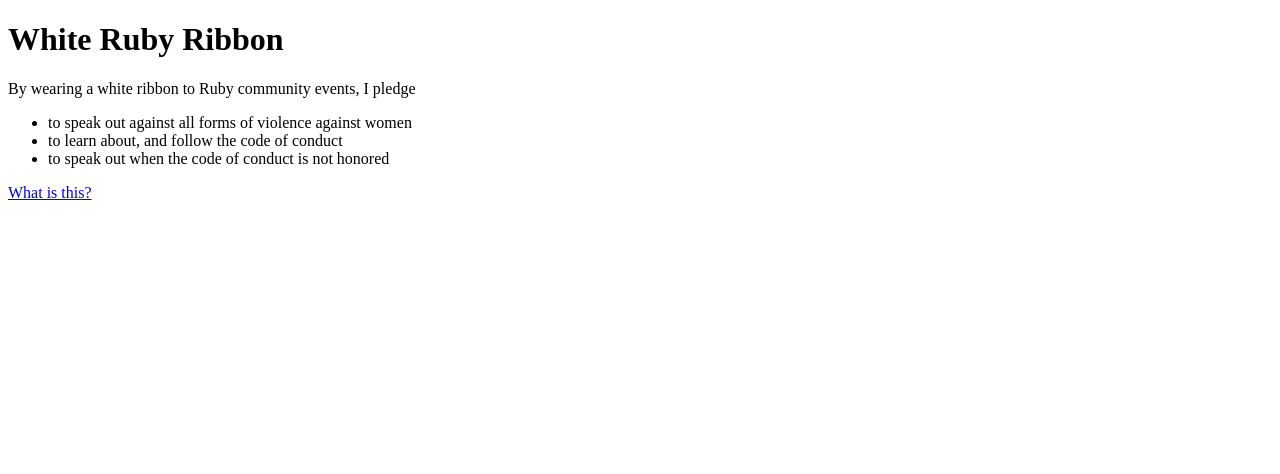
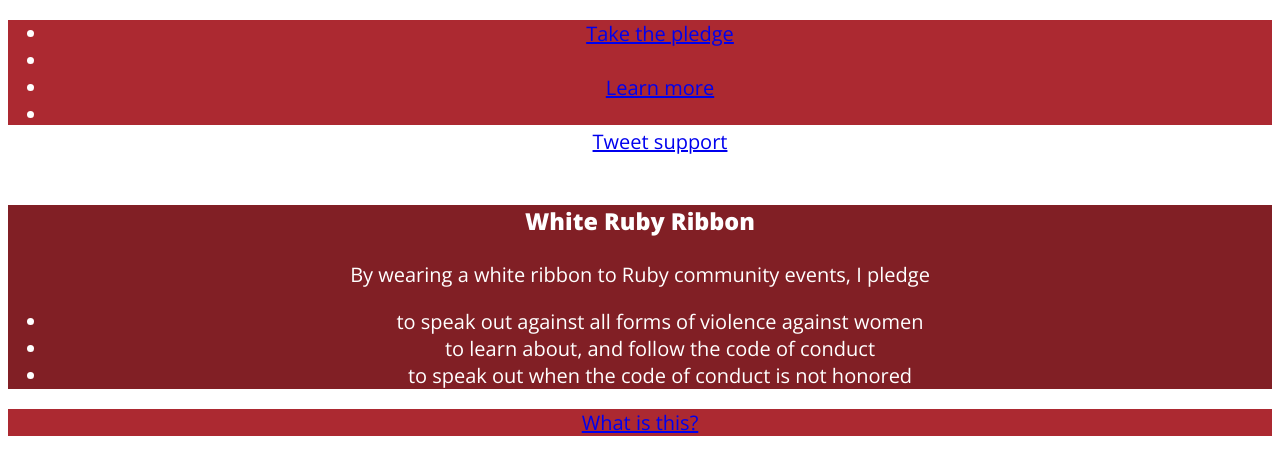
Before and after one commit to ruby-white-ribbon/ruby-white-ribbon.github.io, a plain HTML site: page site/white_ribbon.html in a window 1280 px wide. Drawn offline with nearby package versions, Linux system fonts and the light colour scheme.

Commit message:
img assets, colors and fonts added

```diff
--- /dev/null
+++ b/site/css/screen.css
@@ -0,0 +1,22 @@
+body,html {
+	height : 100%;
+	color: #fff;
+	font-family: 'Open Sans', Helvetica, sans-serif;
+	font-weight: 400;
+	font-size: 20px;
+	text-align: center;
+}
+
+nav {
+	background: #ac2931;
+	width: 100%;
+	height: 105px;
+}
+
+#main {
+	background: #811f25;
+}
+
+#more-info {
+	background: #ac2931;
+}
--- a/site/white_ribbon.html
+++ b/site/white_ribbon.html
@@ -1,11 +1,25 @@
 <!DOCTYPE html>
 <html>
   <head>
+    <link href='http://fonts.googleapis.com/css?family=Open+Sans:400,800' rel='stylesheet' type='text/css'>
     <title>White Ruby Ribbon</title>
+    <link rel="stylesheet" href="css/screen.css">
   </head>
   <body>
+
+    <nav>
+      <ul>
+        <li><a href="#">Take the pledge</a></li>
+        <li>
+        <li><a href="#">Learn more</a></li>
+        <li>
+        <li><a href="#">Tweet support</a></li>
+        <li>
+      </ul>
+    <nav>
+
+    <div id="main">
       <h1 id="main_title">White Ruby Ribbon</h1>
-
       <p id="white_ribbon_pledge">By wearing a white ribbon to Ruby community events, I pledge<p>
 
       <ul id="individual_pledges">
@@ -13,10 +27,13 @@
         <li>to learn about, and follow the code of conduct</li>
         <li>to speak out when the code of conduct is not honored</li>
       </ul>
+    </div>
 
+    <div id="more-info">
       <aside id="more_info">
         <a href="about.html">What is this?</a>
       </aside>
+    </div>
 
   </body>
 </html>
```
Also changed, not shown: site/img/br_bg.png (added), site/img/icon_about.png (added), site/img/icon_ribbon.png (added), site/img/icon_twitter.png (added), site/img/numbers_1.png (added), site/img/numbers_2.png (added), site/img/numbers_3.png (added), site/img/whiteribbon.png (added), 1 other file. Lines whose indentation alone changed are shown as unchanged.
